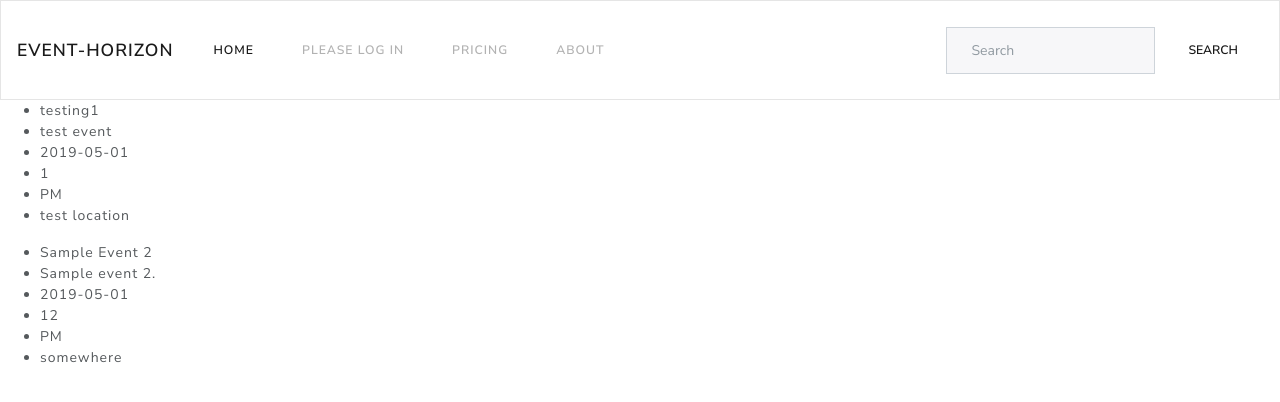
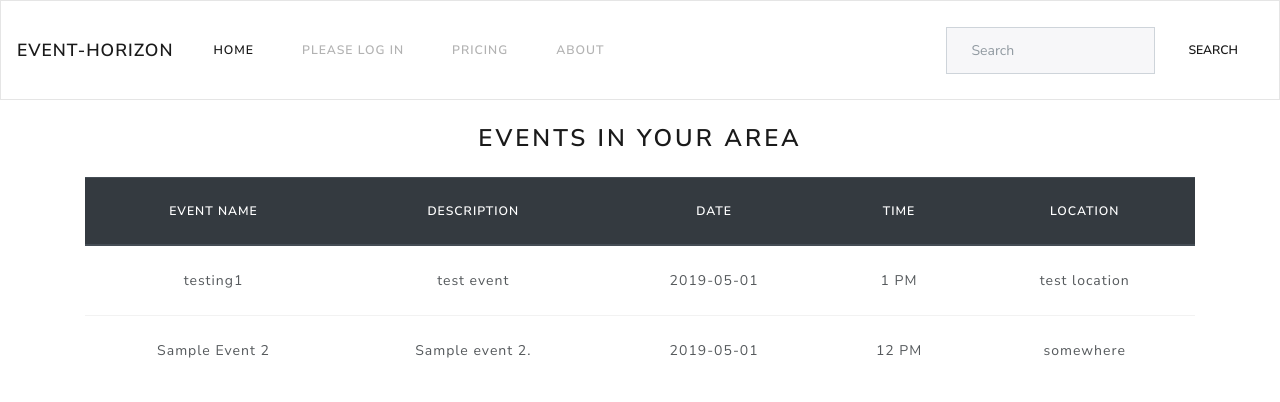
Before and after one commit to Slee-Tech/event-share, a Flask app: page /view in a window 1280 px wide. Shown: the top 402 px of the page. Run offline with Flask 2, Linux system fonts and the light colour scheme; data comes from the database, SQL or seed files in the repository; both versions use the stored data as it was after the commit; some libraries are stand-ins or nearby versions.

Commit message:
Changed view into table

```diff
--- a/application.py
+++ b/application.py
@@ -85,6 +85,10 @@ def register():
 
     return redirect("/home")
 
+@app.route('/about')
+def about():
+    return render_template("about.html")
+
 @app.route('/share', methods=["GET", "POST"])
 def share():
     if request.method == "GET":
@@ -127,7 +131,6 @@ def view():
     events_list = db.execute("SELECT * FROM events").fetchall()
     db.commit()
     return render_template("events.html", events=events_list)
-    # should show a list of all current events, show in a table
-    # should allow users to register
-    # should show list of registered attendees from attendees table
-    # should give creator option to delete if canceled
+    # should show a list of all current events, show in a table - done
+    # should allow users to register, unless they added the event, then allow user to edit or delete
+    # should show list of registered attendees from attendees table, a dropdown by clicking somewhere in event table
--- a/templates/events.html
+++ b/templates/events.html
@@ -3,22 +3,35 @@
 {% block title %}
     Events
 {% endblock %}
+
+{% block main %}
 <div class="container">
-    <div class="row">
-        <div class="col-4">
-{% block main %}
-    {% for event in events %}
-        <ul>
-            <li>{{ event.name }}</li>
-            <li>{{ event.description }}</li>
-            <li>{{ event.date }}</li>
-            <li>{{ event.time }}</li>
-            <li>{{ event.hour }}</li>
-            <li>{{ event.location }}</li>
-        </ul>
-
-    {% endfor %}
-</div>
-</div>
+    <h3 class="text-center mt-4 mb-4">Events in Your Area</h3>
+    <div class="row text-center">
+        <div class="col-12">
+        <table class="table table-hover">
+            <thead class="thead-dark">
+                <tr>
+                    <th scope="col">Event Name</th>
+                    <th scope="col">Description</th>
+                    <th scope="col">Date</th>
+                    <th scope="col">Time</th>
+                    <th scope="col">Location</th>
+                </tr>
+            </thead>
+            <tbody>
+            {% for event in events %}
+                <tr>
+                    <td>{{ event.name }}</td>
+                    <td>{{ event.description }}</td>
+                    <td>{{ event.date }}</td>
+                    <td>{{ event.time }} {{ event.hour }}</td>
+                    <td>{{ event.location }}</td>
+                </tr>
+            {% endfor %}
+            </tbody>
+        </table>
+        </div>
+    </div>
 </div>
 {% endblock %}
--- a/templates/index.html
+++ b/templates/index.html
@@ -1,7 +1,7 @@
 {% extends "layout.html" %}
 
 {% block title %}
-Testing updates
+Main
 {% endblock %}
 
 {{ sample }}
--- a/templates/layout.html
+++ b/templates/layout.html
@@ -36,7 +36,7 @@
             <a class="nav-link" href="#">Pricing</a>
         </li>
         <li class="nav-item">
-            <a class="nav-link" href="#">About</a>
+            <a class="nav-link" href="{{ url_for('about') }}">About</a>
         </li>
         </ul>
         <form class="form-inline my-2 my-lg-0">
```
Also changed, not shown: templates/about.html (added, +19 -0 lines), event.db.
